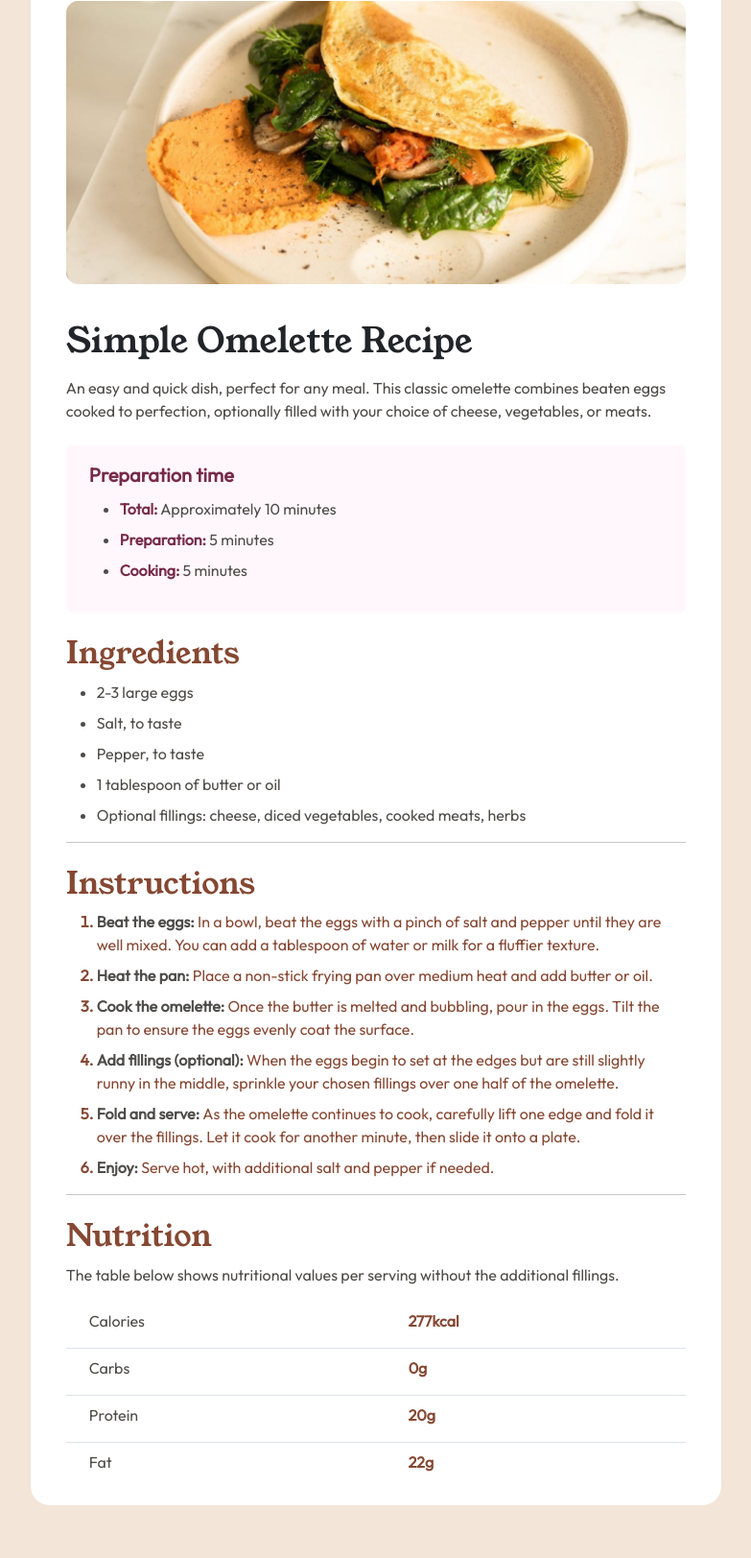
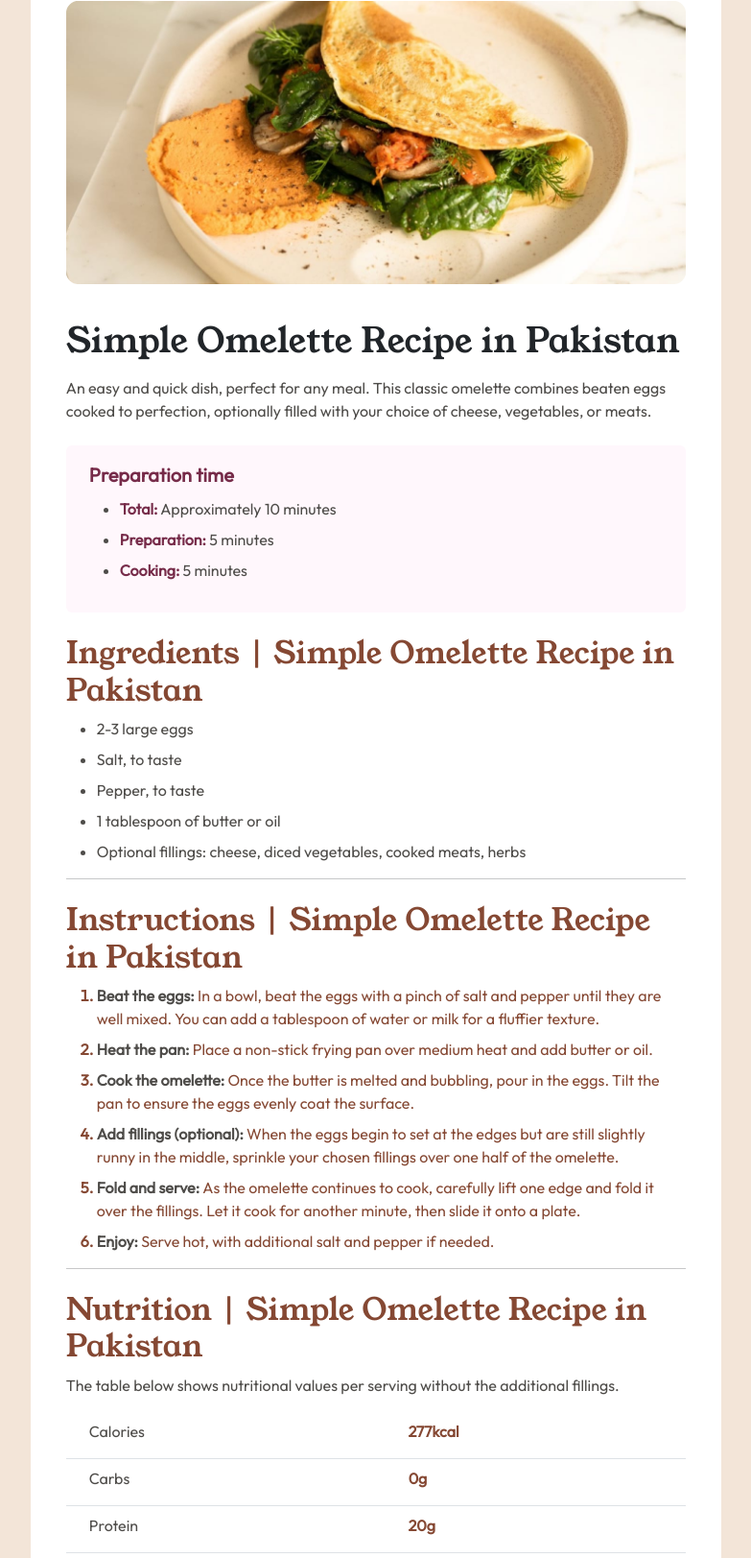
Before and after one commit to MusaZeshan-IT/Recipe-Page, a plain HTML site: page index.html in a window 1280 px wide. Shown: the part 146-1769 px from the top of the page at 96% size, without its empty margins (248-1031 px from the left). Drawn offline with nearby package versions, Linux system fonts and the light colour scheme.

Commit message:
Added meta title and my main keyword on the h1 and h2 tags.

```diff
--- a/index.html
+++ b/index.html
@@ -4,6 +4,9 @@
 <head>
   <meta charset="UTF-8">
   <meta name="viewport" content="width=device-width, initial-scale=1.0">
+  <meta name="title" content= "Simple Omelette Recipe in Pakistan">
+  <meta name="description" content=" Our omelette recipe has been rated as one of the best recipes on the internet.Simple Omelette Recipe in Pakistan ">
+  <meta name="keywords" content="An easy and quick dish, perfect for any meal. ... combines beaten eggs cooked to perfection, optionally filled with your choice of cheese, vegetables, or meats, recipe page, omellete, omellete recipe">
   <link rel="icon" type="image/png" sizes="32x32" href="./assets/images/favicon-32x32.png">
   <link href='https://fonts.googleapis.com/css?family=Outfit|Young+Serif' rel='stylesheet'>
   <link rel="stylesheet" href="https://cdn.jsdelivr.net/npm/bootstrap@5.3.2/dist/css/bootstrap.min.css">
@@ -22,7 +25,7 @@
       <div class="card-content">
 
         <div class="card-title">
-          <h1 class="headings">Simple Omelette Recipe</h1>
+          <h1 class="headings">Simple Omelette Recipe in Pakistan</h1>
         </div>
 
         <div class="card-text text mt-3">
@@ -44,7 +47,7 @@
           </div>
         </div>
 
-        <h2 class="mt-4 headings">Ingredients</h2>
+        <h2 class="mt-4 headings">Ingredients | Simple Omelette Recipe in Pakistan</h2>
 
         <ul>
           <li class="text mt-2">2-3 large eggs</li>
@@ -56,7 +59,7 @@
 
         <hr>
 
-        <h2 class="mt-4 headings">Instructions</h2>
+        <h2 class="mt-4 headings">Instructions | Simple Omelette Recipe in Pakistan</h2>
 
         <ol>
 
@@ -110,7 +113,7 @@
 
         <hr>
 
-        <h2 class="mt-4 headings">Nutrition</h2>
+        <h2 class="mt-4 headings">Nutrition | Simple Omelette Recipe in Pakistan</h2>
 
         <p class="text mt-2">The table below shows nutritional values per serving without the additional fillings.</p>
 
```
